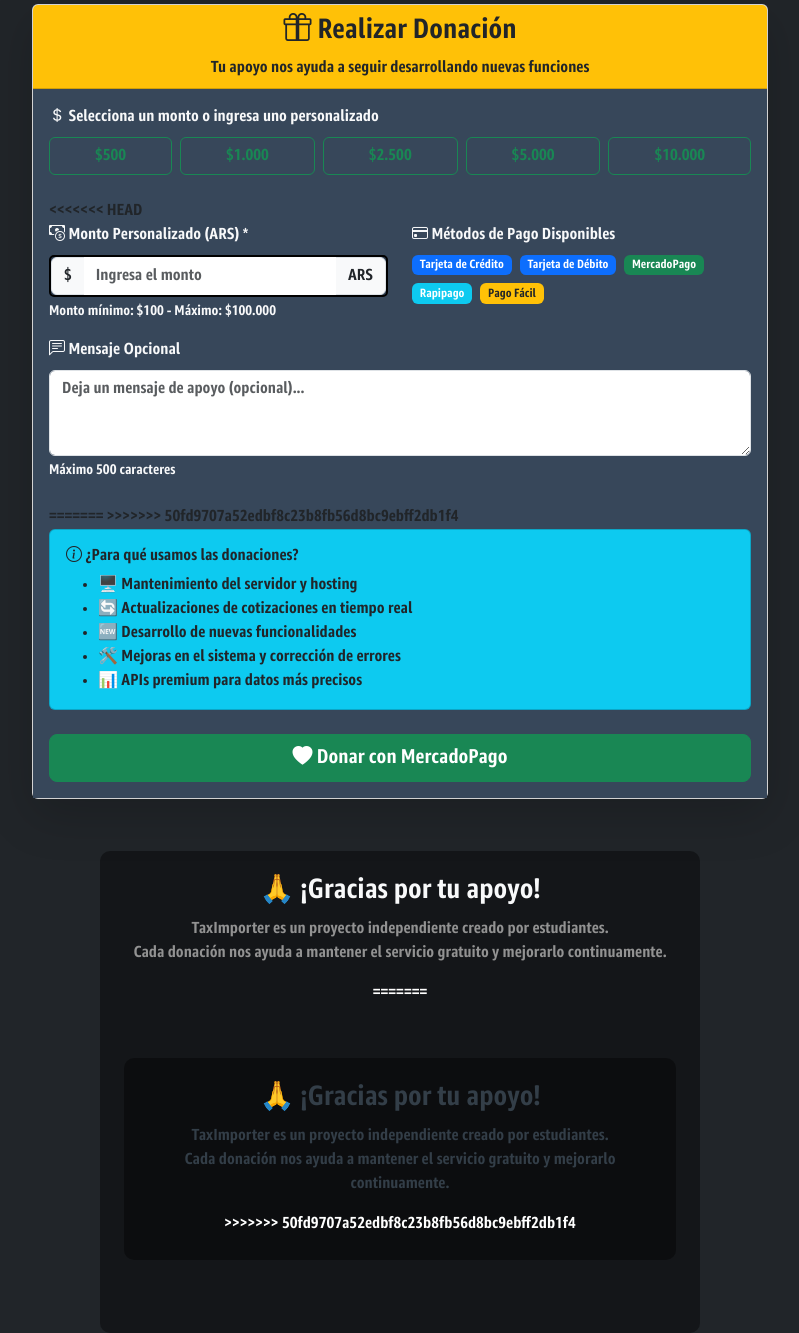
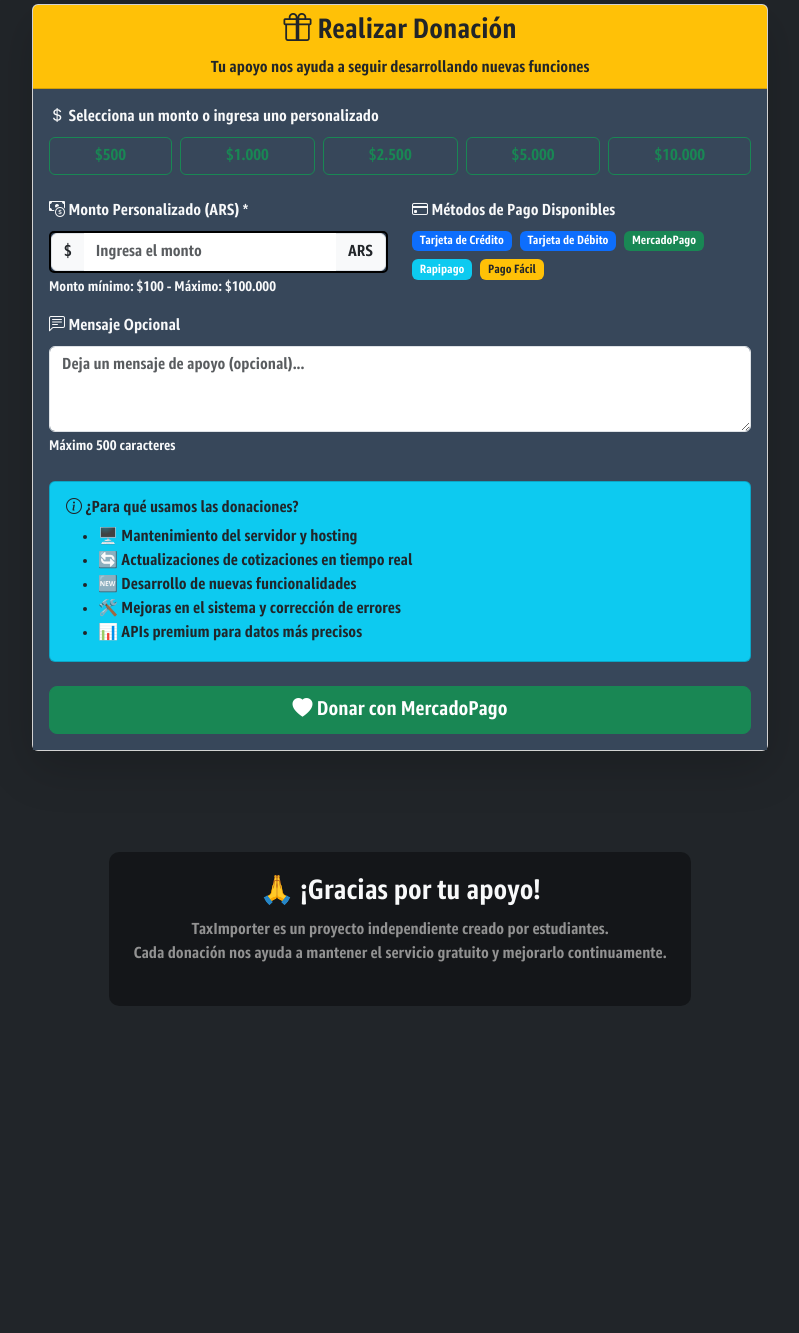
Before and after one commit to dylankuka/Calculadora, a CodeIgniter 4 app: the page made by Calculadora/app/Views/donacion/index.php in a window 1280 px wide. Shown: the part 210-1543 px from the top of the page, without its empty margins (240-1039 px from the left). After the commit the page ends 1216 px from the top, so only its background shows below. Run offline with PHP 8.4 and a stand-in for CodeIgniter, Linux system fonts and the light colour scheme; the template is opened without the code that fills it, so the values that code supplies are empty; some libraries are stand-ins or nearby versions.

Commit message:
desgraciado

```diff
--- a/Calculadora/app/Views/donacion/index.php
+++ b/Calculadora/app/Views/donacion/index.php
@@ -124,7 +124,6 @@
                                 <button type="button" class="btn btn-outline-success flex-fill" onclick="setMonto(10000)">$10.000</button>
                             </div>
                         </div>
-<<<<<<< HEAD
 
                         <!-- ✅ MONTO PERSONALIZADO -->
                         <div class="row mb-3">
@@ -180,8 +179,6 @@
                             </div>
                         </div>
 
-=======
->>>>>>> 50fd9707a52edbf8c23b8fb56d8bc9ebff2db1f4
                         <!-- ✅ INFORMACIÓN SOBRE EL USO DE FONDOS -->
                         <div class="card bg-info text-dark mb-4">
                             <div class="card-body">
@@ -271,7 +268,7 @@
     </div>
 
     <!-- ✅ MENSAJE DE AGRADECIMIENTO -->
-<<<<<<< HEAD
+
     <div class="d-flex justify-content-center align-items-center mt-1" style="min-height: 300px;">
             <div class="texto-transparente p-4 text-center">
                 <h3 class="text-light">🙏 ¡Gracias por tu apoyo!</h3>
@@ -279,15 +276,7 @@
                     TaxImporter es un proyecto independiente creado por estudiantes.<br>
                     Cada donación nos ayuda a mantener el servicio gratuito y mejorarlo continuamente.
                 </p>
-=======
-<div class="d-flex justify-content-center align-items-center mt-1" style="min-height: 300px;">
-    <div class="texto-transparente p-4 text-center">
-        <h3 class="textcolor">🙏 ¡Gracias por tu apoyo!</h3>
-        <p class="textcolor">
-            TaxImporter es un proyecto independiente creado por estudiantes.<br>
-            Cada donación nos ayuda a mantener el servicio gratuito y mejorarlo continuamente.
-        </p>
->>>>>>> 50fd9707a52edbf8c23b8fb56d8bc9ebff2db1f4
+
             </div>
         </div>
     </div>
```
